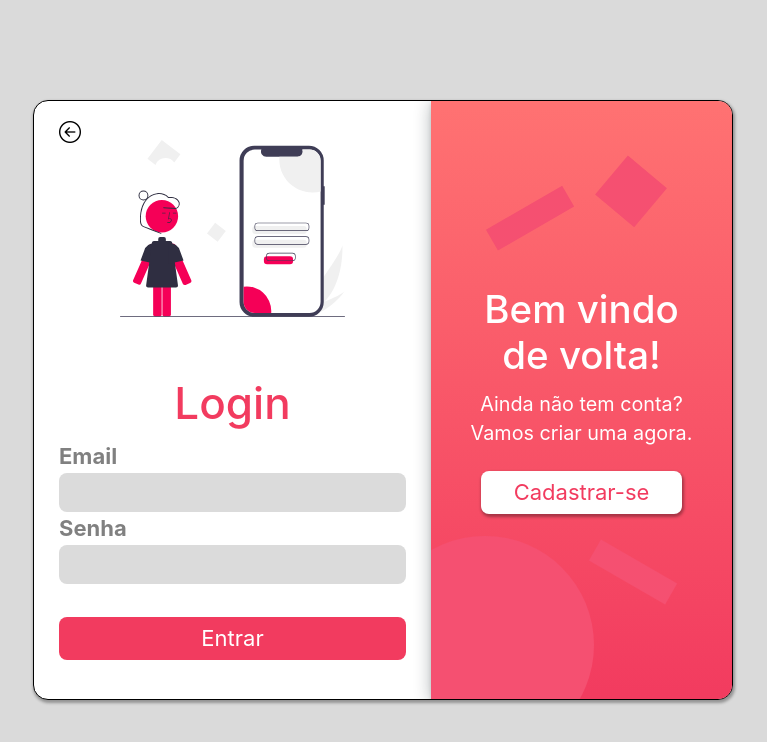
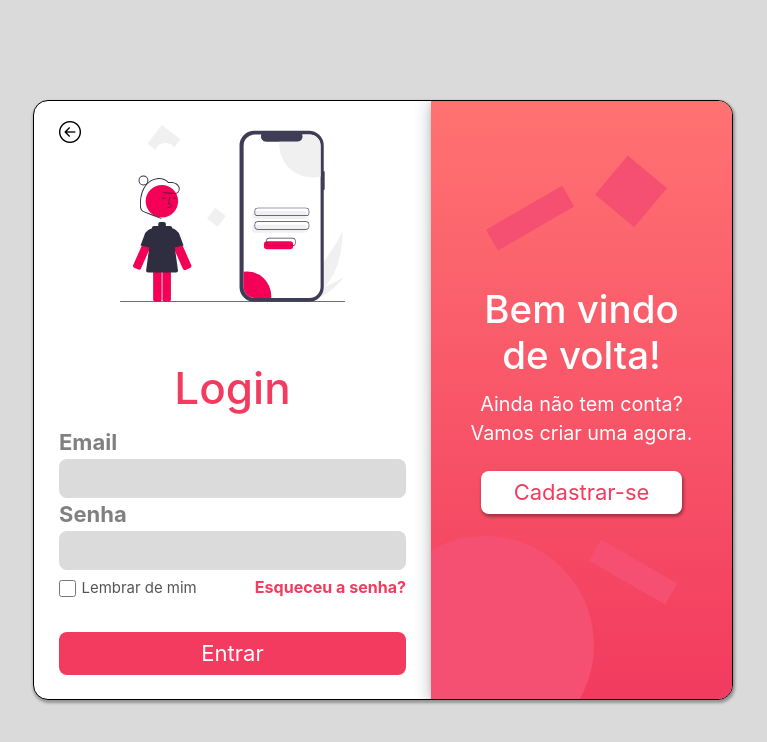
Before and after one commit to Alcantara-Diego/myloginpage, a React (Create React App) app: page /#/login in a window 1280 px wide. Shown: the top 742 px of the page, without its empty margins (257-1024 px from the left). Built offline with nearby package versions, Linux system fonts and the light colour scheme.

Commit message:
adicionado novo botão e checkbox ao formulário de login

```diff
--- a/src/components/Login.js
+++ b/src/components/Login.js
@@ -25,6 +25,15 @@ function Login(){
                         <input type="text" required></input>
                         <p className="inputDescription">Senha</p>
                         <input type="text" required></input>
+
+                        <div className='d-flex flex-row justify-content-between align-items-end mt-1'>
+                            <div className='d-flex flex-row align-items-center'>
+                                <input type="checkbox" id='rememberMe'></input>
+                                <label htmlFor="rememberMe" className='mx-1'>Lembrar de mim</label>
+                            </div>
+
+                            <p className='forgotPassword mb-0'>Esqueceu a senha?</p>
+                        </div>
 
 
 
--- a/src/components/Nav.js
+++ b/src/components/Nav.js
@@ -8,7 +8,7 @@ function Nav(){
 
                 <div className="navbar-nav d-flex flex-row gap-3">
                     <a className="nav-link activeLink p-0"  href="#">Home</a>
-                    <a className="nav-link p-0 m-0" href="/myloginpage/#/login">Log in</a>
+                    <a className="nav-link p-0 m-0" href="/myloginpage/#/login">Login</a>
                 </div>
             </div>
         </nav>
--- a/src/styles/_login.scss
+++ b/src/styles/_login.scss
@@ -102,6 +102,27 @@ $formPadding: 30px 25px;
                     border-radius: 8px;
                     border: none;
                     background-color: #dbdbdb;
+                }
+                input[type="checkbox"]{
+                    width: 17px;
+                    height: 17px;
+                }
+                label[for="rememberMe"]{
+                    font-size: 0.68rem;
+                    color: #555555;
+                }
+                .forgotPassword{
+                    background: none;
+                    border: none;
+                    font-size: 0.73rem;
+                    color: $mainColor;
+                    font-weight: bold;
+                    cursor: pointer;
+                    transition: 250ms;
+                    &:hover{
+                        text-decoration: underline;
+                        text-decoration-thickness:3px;
+                    }
                 }
 
                 .actionBtn{
--- a/src/styles/style.css
+++ b/src/styles/style.css
@@ -120,6 +120,32 @@
   border-radius: 8px;
   border: none;
   background-color: #dbdbdb;
+}
+
+.loginContainer .loginContentContainer .formContainer form input[type="checkbox"] {
+  width: 17px;
+  height: 17px;
+}
+
+.loginContainer .loginContentContainer .formContainer form label[for="rememberMe"] {
+  font-size: 0.68rem;
+  color: #555555;
+}
+
+.loginContainer .loginContentContainer .formContainer form .forgotPassword {
+  background: none;
+  border: none;
+  font-size: 0.73rem;
+  color: #F23B5F;
+  font-weight: bold;
+  cursor: pointer;
+  -webkit-transition: 250ms;
+  transition: 250ms;
+}
+
+.loginContainer .loginContentContainer .formContainer form .forgotPassword:hover {
+  text-decoration: underline;
+  text-decoration-thickness: 3px;
 }
 
 .loginContainer .loginContentContainer .formContainer form .actionBtn {
```
Also changed, not shown: 1 other file (tests, documents, lock files or other folders).
